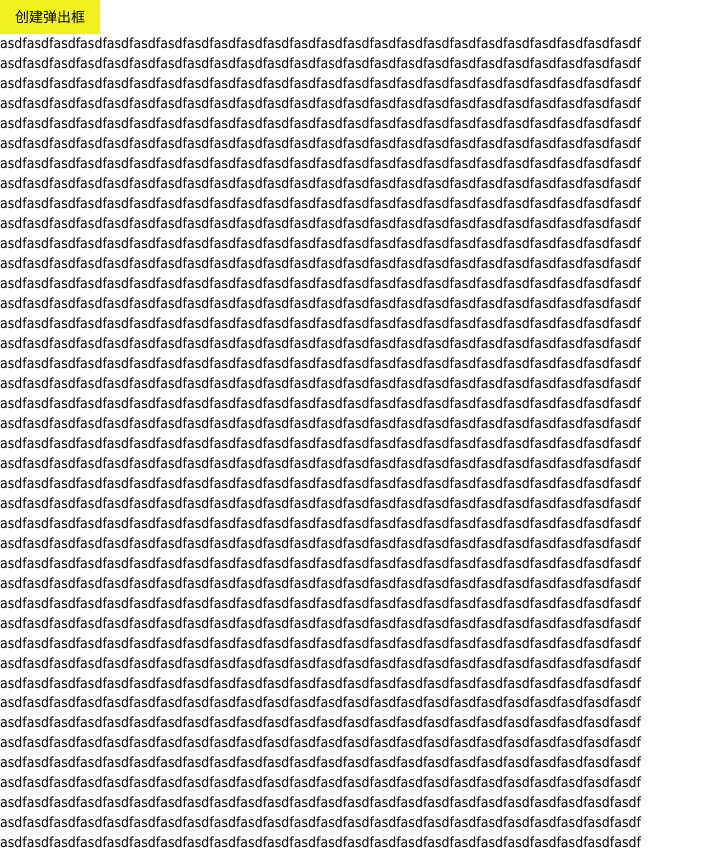
After one commit to laurelyoung/xhbanjin, a PHP site: page /js/js-test.php in a window 1280 px wide. The commit adds this page. Shown: the whole page, without its empty margins (0-705 px from the left). Run offline with PHP 8.4, Linux system fonts and the light colour scheme.

Commit message:
引入公共头、尾文件 新增弹出框控件

```diff
--- a/css/global.css
+++ b/css/global.css
@@ -173,10 +173,6 @@ a {
 .news-content {
     text-indent: 2em;
     text-align: justify;
-    text-justify: distribute-all-lines; /*ie6-8*/
-    text-align-last: justify; /* ie9*/
-    -moz-text-align-last: justify; /*ff*/
-    -webkit-text-align-last: justify; /*chrome 20+*/
 }
 
 .news-content p {
@@ -293,7 +289,7 @@ a {
 
 .product .product-wrapper .product-list {
     position: absolute;
-    width: 3540px;
+    width: 3960px;
     height: 150px;
     left: 0;
     top: 15px;
--- /dev/null
+++ b/css/style.css
@@ -0,0 +1,30 @@
+* {
+    margin: 0;
+    padding: 0;
+}
+
+body {
+    font-size: 14px;
+    line-height: 1.428;
+    font-family: Tahoma, Helvetica, "Microsoft YaHei", sans-serif;
+}
+
+div, p, a, button{
+    font-family: Tahoma, Helvetica, "Microsoft YaHei", sans-serif;
+}
+
+.btn {
+    display: block;
+    width: 100px;
+    height: 34px;
+    line-height: 34px;
+    overflow: hidden;
+    font-size: 14px;
+    border: 0;
+    cursor: pointer;
+    background-color: #f1f11f;
+}
+
+.btn:focus, .btn:active, .btn:visited {
+    border: 0;;
+}
--- a/includes/header.php
+++ b/includes/header.php
@@ -16,6 +16,6 @@
     <meta name="author" content="laurel" />
     <title>苏州枭航精密钣金有限公司</title>
     <link rel="stylesheet" type="text/css" href="css/global.css" />
-    <script type="text/javascript" src="../js/jquery-1.9.1.min.js"></script>
-    <script type="text/javascript" src="../js/main.js"></script>
+    <script type="text/javascript" src="js/jquery-1.9.1.min.js"></script>
+    <script type="text/javascript" src="js/main.js" charset="utf-8"></script>
 </head>
--- /dev/null
+++ b/js/js-test.php
@@ -0,0 +1,64 @@
+<?php
+/**
+ * Created by PhpStorm.
+ * User: laurel
+ * Date: 15/12/18
+ * Time: 下午5:02
+ */
+?>
+<!doctype html>
+<html lang="en">
+<head>
+    <meta charset="UTF-8">
+    <title>Document</title>
+    <link rel="stylesheet" href="../css/style.css" type="text/css"/>
+    <script src="jquery-1.9.1.min.js"></script>
+    <script src="jquery.easing.min.js"></script>
+    <script src="popupWindow.js"></script>
+</head>
+<body>
+<button class="btn" onclick="popupWindow('温馨提示','您确定要删除这条记录?', null, null, true);">创建弹出框</button>
+<p>asdfasdfasdfasdfasdfasdfasdfasdfasdfasdfasdfasdfasdfasdfasdfasdfasdfasdfasdfasdfasdfasdfasdfasdf</p>
+<p>asdfasdfasdfasdfasdfasdfasdfasdfasdfasdfasdfasdfasdfasdfasdfasdfasdfasdfasdfasdfasdfasdfasdfasdf</p>
+<p>asdfasdfasdfasdfasdfasdfasdfasdfasdfasdfasdfasdfasdfasdfasdfasdfasdfasdfasdfasdfasdfasdfasdfasdf</p>
+<p>asdfasdfasdfasdfasdfasdfasdfasdfasdfasdfasdfasdfasdfasdfasdfasdfasdfasdfasdfasdfasdfasdfasdfasdf</p>
+<p>asdfasdfasdfasdfasdfasdfasdfasdfasdfasdfasdfasdfasdfasdfasdfasdfasdfasdfasdfasdfasdfasdfasdfasdf</p>
+<p>asdfasdfasdfasdfasdfasdfasdfasdfasdfasdfasdfasdfasdfasdfasdfasdfasdfasdfasdfasdfasdfasdfasdfasdf</p>
+<p>asdfasdfasdfasdfasdfasdfasdfasdfasdfasdfasdfasdfasdfasdfasdfasdfasdfasdfasdfasdfasdfasdfasdfasdf</p>
+<p>asdfasdfasdfasdfasdfasdfasdfasdfasdfasdfasdfasdfasdfasdfasdfasdfasdfasdfasdfasdfasdfasdfasdfasdf</p>
+<p>asdfasdfasdfasdfasdfasdfasdfasdfasdfasdfasdfasdfasdfasdfasdfasdfasdfasdfasdfasdfasdfasdfasdfasdf</p>
+<p>asdfasdfasdfasdfasdfasdfasdfasdfasdfasdfasdfasdfasdfasdfasdfasdfasdfasdfasdfasdfasdfasdfasdfasdf</p>
+<p>asdfasdfasdfasdfasdfasdfasdfasdfasdfasdfasdfasdfasdfasdfasdfasdfasdfasdfasdfasdfasdfasdfasdfasdf</p>
+<p>asdfasdfasdfasdfasdfasdfasdfasdfasdfasdfasdfasdfasdfasdfasdfasdfasdfasdfasdfasdfasdfasdfasdfasdf</p>
+<p>asdfasdfasdfasdfasdfasdfasdfasdfasdfasdfasdfasdfasdfasdfasdfasdfasdfasdfasdfasdfasdfasdfasdfasdf</p>
+<p>asdfasdfasdfasdfasdfasdfasdfasdfasdfasdfasdfasdfasdfasdfasdfasdfasdfasdfasdfasdfasdfasdfasdfasdf</p>
+<p>asdfasdfasdfasdfasdfasdfasdfasdfasdfasdfasdfasdfasdfasdfasdfasdfasdfasdfasdfasdfasdfasdfasdfasdf</p>
+<p>asdfasdfasdfasdfasdfasdfasdfasdfasdfasdfasdfasdfasdfasdfasdfasdfasdfasdfasdfasdfasdfasdfasdfasdf</p>
+<p>asdfasdfasdfasdfasdfasdfasdfasdfasdfasdfasdfasdfasdfasdfasdfasdfasdfasdfasdfasdfasdfasdfasdfasdf</p>
+<p>asdfasdfasdfasdfasdfasdfasdfasdfasdfasdfasdfasdfasdfasdfasdfasdfasdfasdfasdfasdfasdfasdfasdfasdf</p>
+<p>asdfasdfasdfasdfasdfasdfasdfasdfasdfasdfasdfasdfasdfasdfasdfasdfasdfasdfasdfasdfasdfasdfasdfasdf</p>
+<p>asdfasdfasdfasdfasdfasdfasdfasdfasdfasdfasdfasdfasdfasdfasdfasdfasdfasdfasdfasdfasdfasdfasdfasdf</p>
+<p>asdfasdfasdfasdfasdfasdfasdfasdfasdfasdfasdfasdfasdfasdfasdfasdfasdfasdfasdfasdfasdfasdfasdfasdf</p>
+<p>asdfasdfasdfasdfasdfasdfasdfasdfasdfasdfasdfasdfasdfasdfasdfasdfasdfasdfasdfasdfasdfasdfasdfasdf</p>
+<p>asdfasdfasdfasdfasdfasdfasdfasdfasdfasdfasdfasdfasdfasdfasdfasdfasdfasdfasdfasdfasdfasdfasdfasdf</p>
+<p>asdfasdfasdfasdfasdfasdfasdfasdfasdfasdfasdfasdfasdfasdfasdfasdfasdfasdfasdfasdfasdfasdfasdfasdf</p>
+<p>asdfasdfasdfasdfasdfasdfasdfasdfasdfasdfasdfasdfasdfasdfasdfasdfasdfasdfasdfasdfasdfasdfasdfasdf</p>
+<p>asdfasdfasdfasdfasdfasdfasdfasdfasdfasdfasdfasdfasdfasdfasdfasdfasdfasdfasdfasdfasdfasdfasdfasdf</p>
+<p>asdfasdfasdfasdfasdfasdfasdfasdfasdfasdfasdfasdfasdfasdfasdfasdfasdfasdfasdfasdfasdfasdfasdfasdf</p>
+<p>asdfasdfasdfasdfasdfasdfasdfasdfasdfasdfasdfasdfasdfasdfasdfasdfasdfasdfasdfasdfasdfasdfasdfasdf</p>
+<p>asdfasdfasdfasdfasdfasdfasdfasdfasdfasdfasdfasdfasdfasdfasdfasdfasdfasdfasdfasdfasdfasdfasdfasdf</p>
+<p>asdfasdfasdfasdfasdfasdfasdfasdfasdfasdfasdfasdfasdfasdfasdfasdfasdfasdfasdfasdfasdfasdfasdfasdf</p>
+<p>asdfasdfasdfasdfasdfasdfasdfasdfasdfasdfasdfasdfasdfasdfasdfasdfasdfasdfasdfasdfasdfasdfasdfasdf</p>
+<p>asdfasdfasdfasdfasdfasdfasdfasdfasdfasdfasdfasdfasdfasdfasdfasdfasdfasdfasdfasdfasdfasdfasdfasdf</p>
+<p>asdfasdfasdfasdfasdfasdfasdfasdfasdfasdfasdfasdfasdfasdfasdfasdfasdfasdfasdfasdfasdfasdfasdfasdf</p>
+<p>asdfasdfasdfasdfasdfasdfasdfasdfasdfasdfasdfasdfasdfasdfasdfasdfasdfasdfasdfasdfasdfasdfasdfasdf</p>
+<p>asdfasdfasdfasdfasdfasdfasdfasdfasdfasdfasdfasdfasdfasdfasdfasdfasdfasdfasdfasdfasdfasdfasdfasdf</p>
+<p>asdfasdfasdfasdfasdfasdfasdfasdfasdfasdfasdfasdfasdfasdfasdfasdfasdfasdfasdfasdfasdfasdfasdfasdf</p>
+<p>asdfasdfasdfasdfasdfasdfasdfasdfasdfasdfasdfasdfasdfasdfasdfasdfasdfasdfasdfasdfasdfasdfasdfasdf</p>
+<p>asdfasdfasdfasdfasdfasdfasdfasdfasdfasdfasdfasdfasdfasdfasdfasdfasdfasdfasdfasdfasdfasdfasdfasdf</p>
+<p>asdfasdfasdfasdfasdfasdfasdfasdfasdfasdfasdfasdfasdfasdfasdfasdfasdfasdfasdfasdfasdfasdfasdfasdf</p>
+<p>asdfasdfasdfasdfasdfasdfasdfasdfasdfasdfasdfasdfasdfasdfasdfasdfasdfasdfasdfasdfasdfasdfasdfasdf</p>
+<p>asdfasdfasdfasdfasdfasdfasdfasdfasdfasdfasdfasdfasdfasdfasdfasdfasdfasdfasdfasdfasdfasdfasdfasdf</p>
+
+</body>
+</html>
--- /dev/null
+++ b/js/popupWindow.js
@@ -0,0 +1,148 @@
+/**
+ * 创建弹出框
+ * 思路:
+ * 1.创建遮罩层
+ * 2.创建弹出框,添加到body
+ * 3.创建弹出框标题和弹出框内容,添加到弹出框内
+ * Created by laurel on 15/12/19.
+ */
+function popupWindow(title, content, width, height, needAnimate) {
+    var title = title || '弹出框标题';
+    var content = content || '弹出框内容';
+    var width = width || 350;
+    var height = height || 180;
+    var needAnimate = needAnimate || false;
+
+    // 添加遮罩层
+    var mask = $('<div></div>');
+    mask.appendTo(document.body);
+    mask.css({
+        position: 'fixed',
+        top: 0,
+        left: 0,
+        right: 0,
+        bottom: 0,
+        backgroundColor: 'rgba(0,0,0,.4)'
+    });
+
+    // 创建弹出框
+    var popupWindowBox = $('<div id="popupWindow"></div>');
+    popupWindowBox.appendTo(document.body);
+
+    // 设置弹出框的样式
+    popupWindowBox.css({
+        width: width,
+        height: height,
+        overflow: 'hidden',
+        borderRadius: 4,
+        backgroundColor: '#fff',
+        position: 'fixed',
+        top: 150,
+        left: '50%',
+        transform: 'translate(-50%)',
+        boxShadow: '0 2px 5px rgba(0,0,0,.5)'
+    });
+
+    // 创建弹出框标题
+    var popupWindowTitleBox = $('<h1></h1>');
+    popupWindowTitleBox.appendTo(popupWindowBox);// 标题框添加到弹出框内部
+    popupWindowTitleBox.text(title);
+    popupWindowTitleBox.css({
+        color: '#fff',
+        fontSize: 20,
+        padding: '8px 10px',
+        textAlign: 'center',
+        backgroundColor: '#f60',
+        borderBottom: '1px solid #ccc'
+    });
+
+
+    // 创建弹出框内容
+    var popupWindowContentBox = $('<p></p>');
+    popupWindowContentBox.appendTo(popupWindowBox);// 内容框添加到弹出框内部
+
+    var infoBox = $('<p></p>');
+    infoBox.text(content);
+    infoBox.css({
+        marginTop: 10,
+        marginBottom: 30
+    });
+    infoBox.appendTo(popupWindowContentBox);
+
+    popupWindowContentBox.css({
+        fontSize: 14,
+        lineHeight: 1.428,
+        textAlign: 'center',
+        paddingTop: 15
+    });
+
+    /**
+     * 弹出框退出页面,并删除自身
+     */
+    function removePopupWindow() {
+        popupWindowBox.animate({// 弹出框动画退出
+            top: -1 * height - 10
+        }, 300, 'easeOutQuad');
+        mask.animate({// 遮罩层动画退出
+            opacity: 0
+        }, 300, 'easeInCubic', function () {
+            popupWindowBox.remove();// 删除弹出框
+            mask.remove();// 删除遮罩层
+        });
+    }
+
+    // 创建确定和取消按钮
+    var okBtn = $('<button></button>');
+    var cancelBtn = $('<button></button>');
+
+    okBtn.text('确 定');
+    cancelBtn.text('取 消');
+
+    okBtn.css({
+        padding: '8px 25px',
+        fontSize: 16,
+        color: '#f60',
+        cursor: 'pointer',
+        borderRadius: 4,
+        border: '1px solid #ccc',
+        backgroundColor: '#fff',
+        marginRight: 40
+    });
+
+    cancelBtn.css({
+        padding: '8px 25px',
+        fontSize: 16,
+        color: '#666',
+        cursor: 'pointer',
+        borderRadius: 4,
+        border: '1px solid #ccc',
+        backgroundColor: '#fff'
+    });
+
+    // 确定和取消按钮添加到弹出内容框
+    okBtn.appendTo(popupWindowContentBox);
+    cancelBtn.appendTo(popupWindowContentBox);
+
+    okBtn.on('click', function () {
+        removePopupWindow();
+    });
+
+    cancelBtn.on('click', function () {
+        removePopupWindow();
+    });
+
+
+    if (needAnimate) {
+        popupWindowBox.css('top', -10);
+        popupWindowBox.animate({
+            top: 150
+        }, 600, 'easeOutCubic', function () {
+            // 鼠标点击除了弹出框本身之外的任何地方,均可退出
+            $('div:not(#popupWindow)').on('click', function () {
+                removePopupWindow();
+            })
+        });
+    }
+
+
+}
```
Also changed, not shown: DB.php (added, +51 -0 lines), includes/about.php (+5 -4 lines), index.php (+85 -3 lines), js/main.js (+25 -15 lines), js/jquery.easing.min.js (added).
